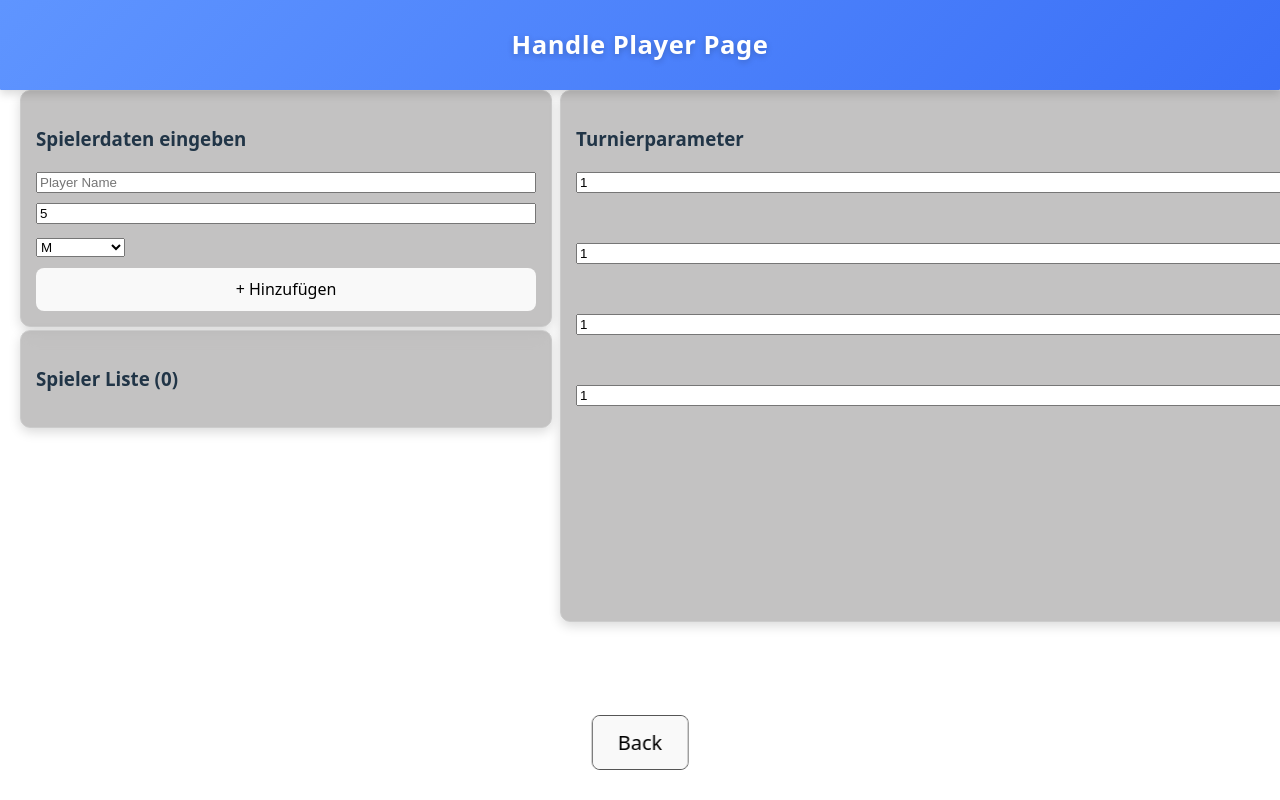
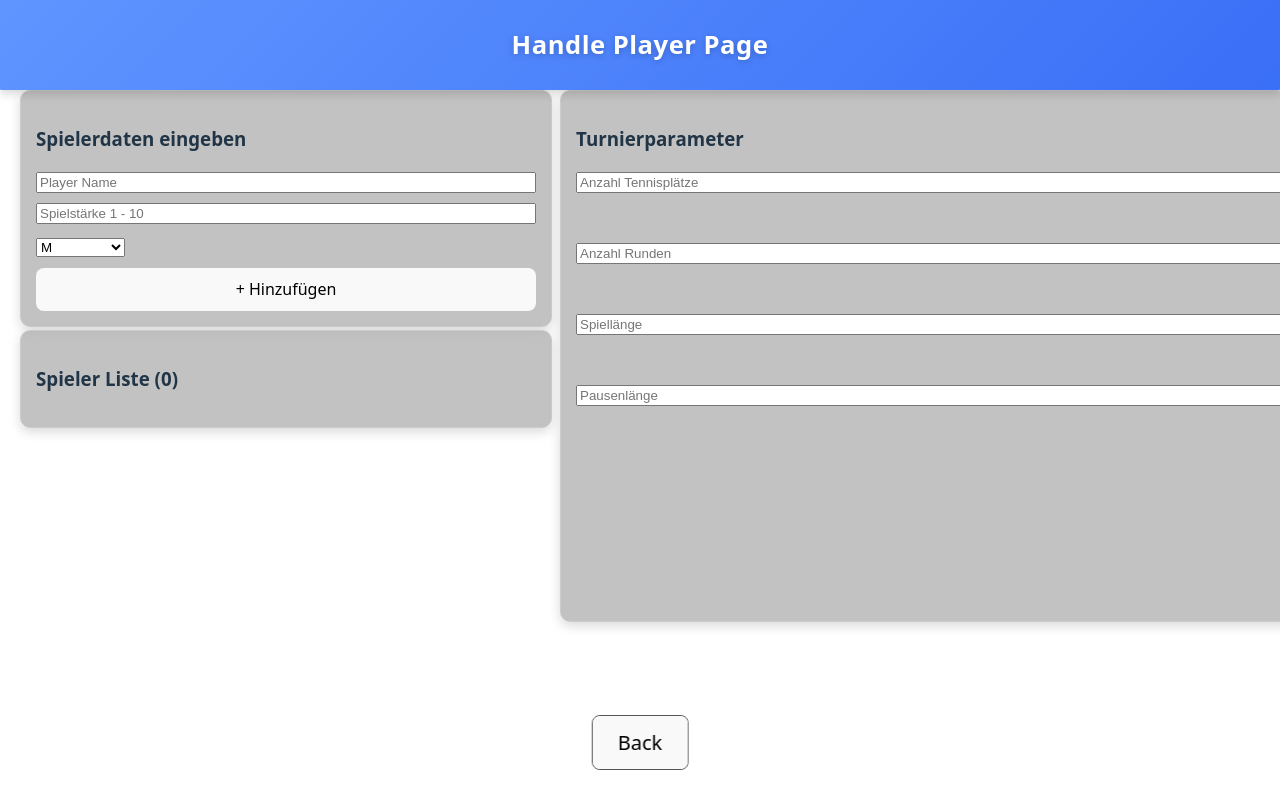
Before and after one commit to AhmedSK-design/demo_tennistournament_v2, a React (Vite) app: page / in a window 1280 px wide. Both pictures are taken after a click on the button "Start a new Tournament". Shown: the top 800 px of the page. Built offline with nearby package versions, Linux system fonts and the light colour scheme.

Commit message:
little changes

```diff
--- a/src/handlePlayer.tsx
+++ b/src/handlePlayer.tsx
@@ -4,7 +4,7 @@ import type { Spieler } from "./main/JS_Objects/Spieler.js";
 export default function HandlePlayer({openPrev,dataFromLayout1}: {openPrev: () => void;dataFromLayout1: { id: number; name: string }[];}) {
   const [selectedGender, setSelectedGender] = useState("");
   const [name, setName] = useState("");
-  const [Spielstärke, setSpielstärke] = useState(5);
+  const [Spielstärke, setSpielstärke] = useState(0);
   const [players, setPlayers] =useState<Spieler[]>([]);
   const [tennisCourts, setTennisCourts] = useState(1);
   const [rounds, setRounds] = useState(1);
@@ -35,7 +35,6 @@ export default function HandlePlayer({openPrev,dataFromLayout1}: {openPrev: () =
     setPlayers([...players, newPlayer]);
     // Eingabefelder zurücksetzen
     setName("");
-    setSpielstärke(5);
     // Behalten Sie die letzte Auswahl oder setzen Sie auf Standard
     // setSelectedGender(""); // Nicht zurücksetzen, um Nutzereingabe zu beschleunigen
   }
@@ -63,7 +62,7 @@ export default function HandlePlayer({openPrev,dataFromLayout1}: {openPrev: () =
              <h3>Spielerdaten eingeben</h3>
               <div className="mini-window">
                 <input type="text" placeholder="Player Name" value={name} onChange={(e) => setName(e.target.value)} maxLength={12} />
-                <input type="number" placeholder="Spielstärke 1 - 10" min={1} max={10} value={Spielstärke} onChange={(e) => setSpielstärke(Number(e.target.value))} />
+                <input type="number" placeholder="Spielstärke 1 - 10" min={1} max={10} onChange={(e) => setSpielstärke(Number(e.target.value))} />
                 <label>
                   <select value={selectedGender} onChange={(e) => setSelectedGender(e.target.value)}>
                     <option value="" disabled>Geschlecht</option>
@@ -96,10 +95,10 @@ export default function HandlePlayer({openPrev,dataFromLayout1}: {openPrev: () =
         <div className="big-right-window">
           <h3>Turnierparameter</h3>
           <div className="mini-window-right">
-          <input type="number" placeholder="Anzahl Tennisplätze" min={1} value={tennisCourts} onChange={(e) => setTennisCourts(Number(e.target.value))} />
-          <input type="number" placeholder="Anzahl Runden" min={1} value={rounds} onChange={(e) => setRounds(Number(e.target.value))} />
-          <input type="number" placeholder="Spiellänge" min={1} value={gameLength} onChange={(e) => setGameLength(Number(e.target.value))} />
-          <input type="number" placeholder="Pausenlänge" min={1} value={breakLength} onChange={(e) => setBreakLength(Number(e.target.value))} />
+          <input type="number" placeholder="Anzahl Tennisplätze" min={1} onChange={(e) => setTennisCourts(Number(e.target.value))} />
+          <input type="number" placeholder="Anzahl Runden" min={1} onChange={(e) => setRounds(Number(e.target.value))} />
+          <input type="number" placeholder="Spiellänge" min={1} onChange={(e) => setGameLength(Number(e.target.value))} />
+          <input type="number" placeholder="Pausenlänge" min={1} onChange={(e) => setBreakLength(Number(e.target.value))} />
           </div>
         </div>
       </div>
```
